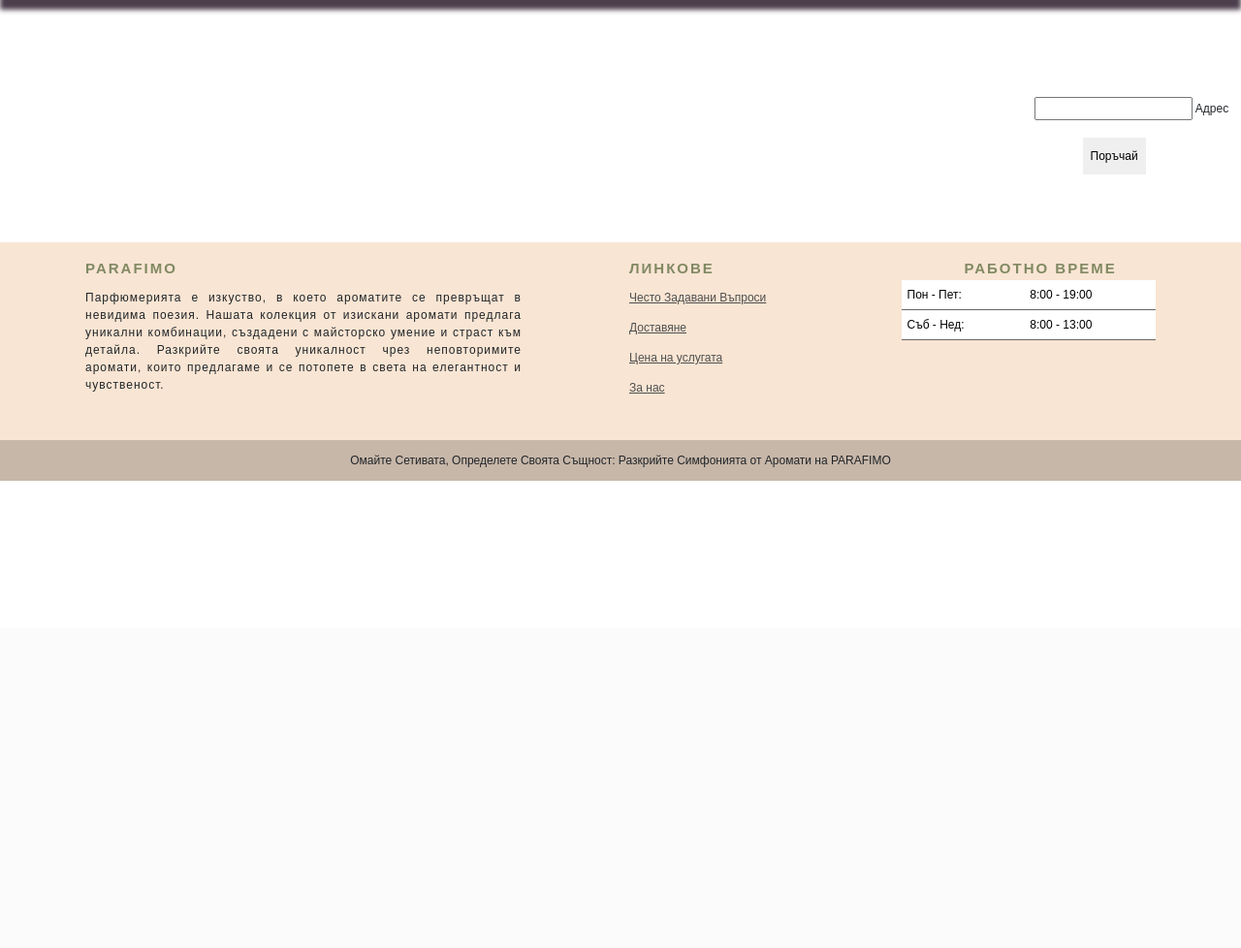
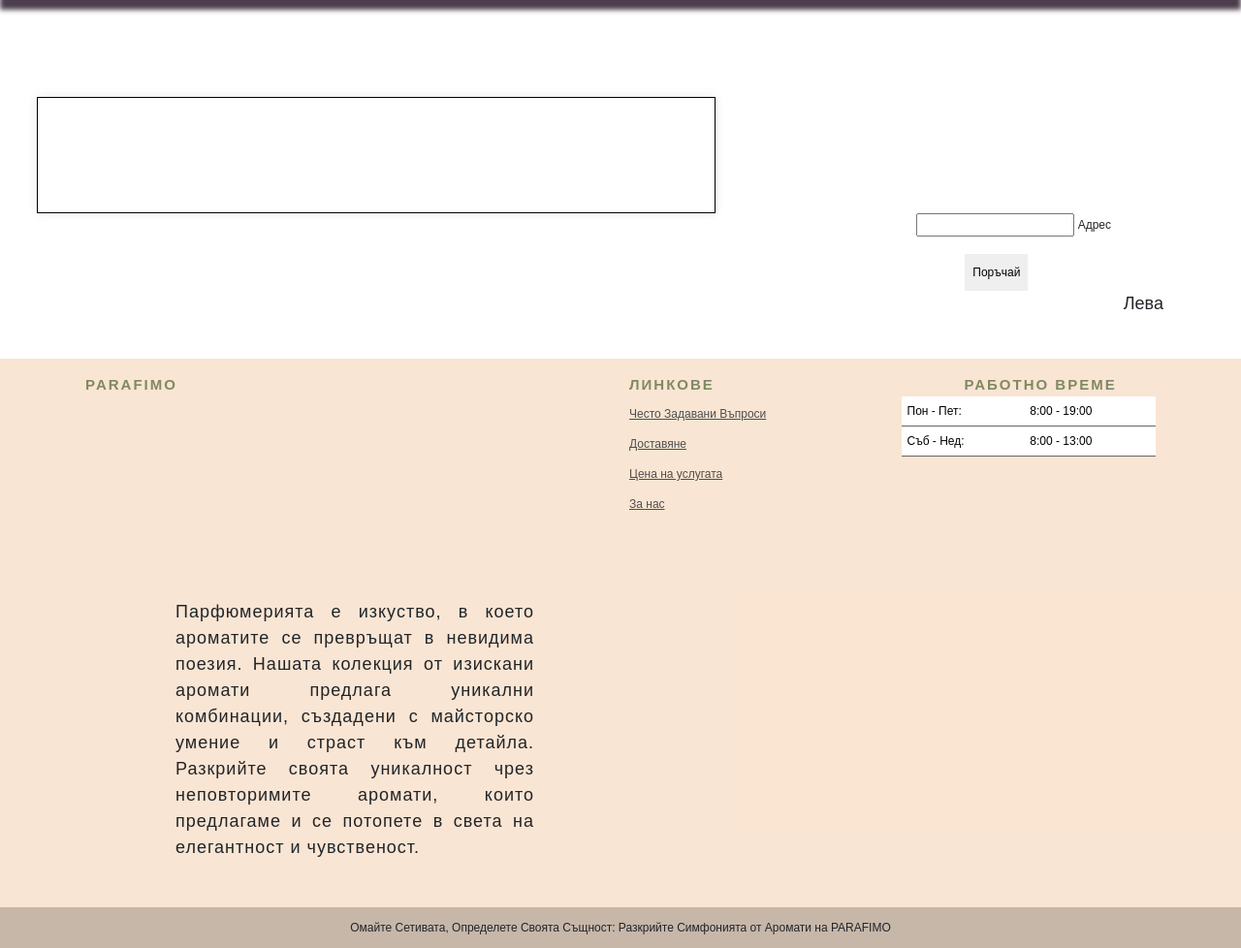
Before and after one commit to kysmetliiski/Self-perfume-shop-teamwork, a PHP site: page /index.php?controller=orderpage in a window 1280 px wide. Shown: the part 152-1130 px from the top of the page at 97% size. Before the commit the page ends 648 px from the top, so only its background shows below. Run offline with PHP 8.4, Linux system fonts and the light colour scheme; data comes from the database, SQL or seed files in the repository; data that the repository does not hold is empty.

Commit message:
order finished

```diff
--- a/controller/orderpage.php
+++ b/controller/orderpage.php
@@ -15,14 +15,13 @@
 
             $adress = $_POST['adress'];
 
-            $this->model->datasave("INSERT INTO perfume_orders (adress) VALUES (?)",[$adress]);
-
-            $data= $this->model->fetchAll("SELECT * FROM perfumes WHERE id = $id" , array( $id ) );
-
+            $this->model->datasave("INSERT INTO perfume_orders (adress, perfume_id) VALUES (?, ?)",[$adress,$id ]);
         }
 
+        $product = $this->model->fetch("SELECT * FROM perfumes WHERE id = ?", array( $id ) );
+
         $this->view->render("orderpage.html", array(
-            'data' => $data
+            'product' => $product
         ));
     }
 }
--- a/orderpage.css
+++ b/orderpage.css
@@ -2,21 +2,17 @@
             {
               box-shadow: 0 0 10px rgba(0, 0, 0, 0.1);
               border: 1px black solid;
-              padding-top: 200px;
-              padding-left: 130px;
+              padding-top: 100px;
+              padding-left: 110px;
               max-width: 700px;
               max-height: 900px;
             }
-         .order h2
-            {
-                white-space: nowrap;
 
-            }
 
             .left
             {
              padding-top: 100px;
-             padding-left: 5%;
+             padding-left:3%;
             }
 
             .address
@@ -28,7 +24,7 @@
             .fragrance
             {
                 float: left;
-                padding-left: 6%;
+                padding-left: 11%;
             }
 
             .submit
@@ -46,3 +42,11 @@
             {
                 padding-left: 50px;
             }
+
+            p{
+                float: right;
+                padding-right: 80px;
+                padding-top: 200px;
+                font-size: 18px;
+                font-weight: 400;
+            }
--- a/view/orderpage.html
+++ b/view/orderpage.html
@@ -5,29 +5,33 @@
     <meta http-equiv="X-UA-Compatible" content="IE=edge">
     <meta name="viewport" content="width=device-width, initial-scale=1.0">
     <title>order</title>
-    <link rel="stylesheet" type="text/css" href="orderpage.css">
+    <link rel="stylesheet" type="text/css" href="orderpage.css?v=2">
 </head>
+<style>
+    img{
+        width: 78%;
+    }
+    .fragrance{
+        text-transform: capitalize;
+    }
+</style>
 <body>
     <?php
     include("navbar.html");
+
     ?>
 
 </div>
 <div class="left">
-    <?php foreach($data as $item) {
-        ?>
-       <p> <?= $item['id']?></p>
-    <div class="fragrance"><h1><?= $item['name']?></h1>
+
+    <div class="fragrance"><h1 name="name"><?= $product['name']?></h1>
     </div>
+ <p> <?=$product['price']?> Лева</p>
     <div class="order">
        <div class="photo">
-            <img src="photos/jean-paul.jpg" style="max-width: 500px; padding-left: 4%; padding-right: 200px;">
+            <img src="<?= $product['product_image']?>" style="max-width: 500px; padding-left: 4%; padding-right: 200px;">
         </div>
-        <h2>Order Now! afsdfsdfds</h2><br>
     </div>
-    <?php
-           }
-    ?>
 </div>
 
 <div class="address">
```
Also changed, not shown: view/perfumes.html (+3 -9 lines), 1 other file.
